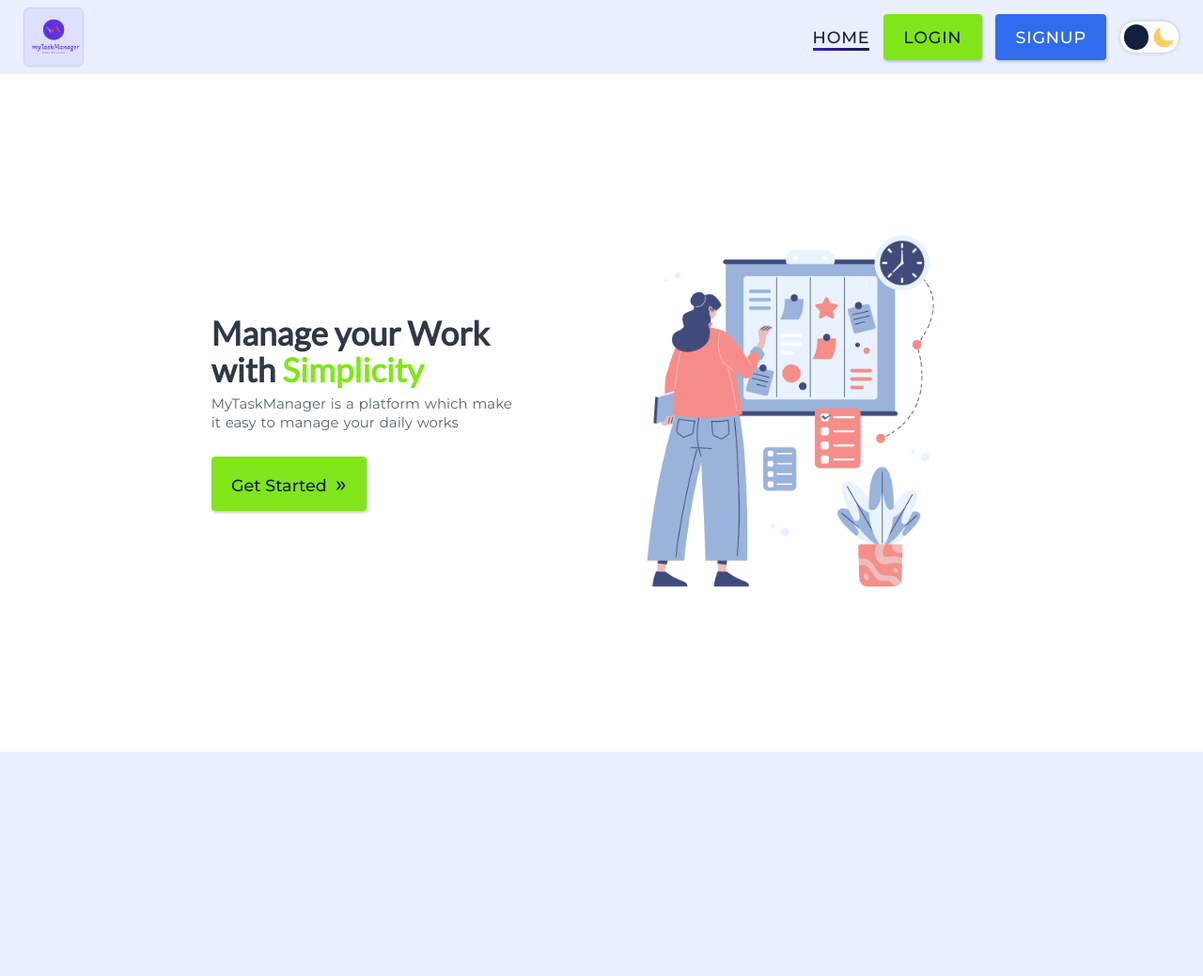
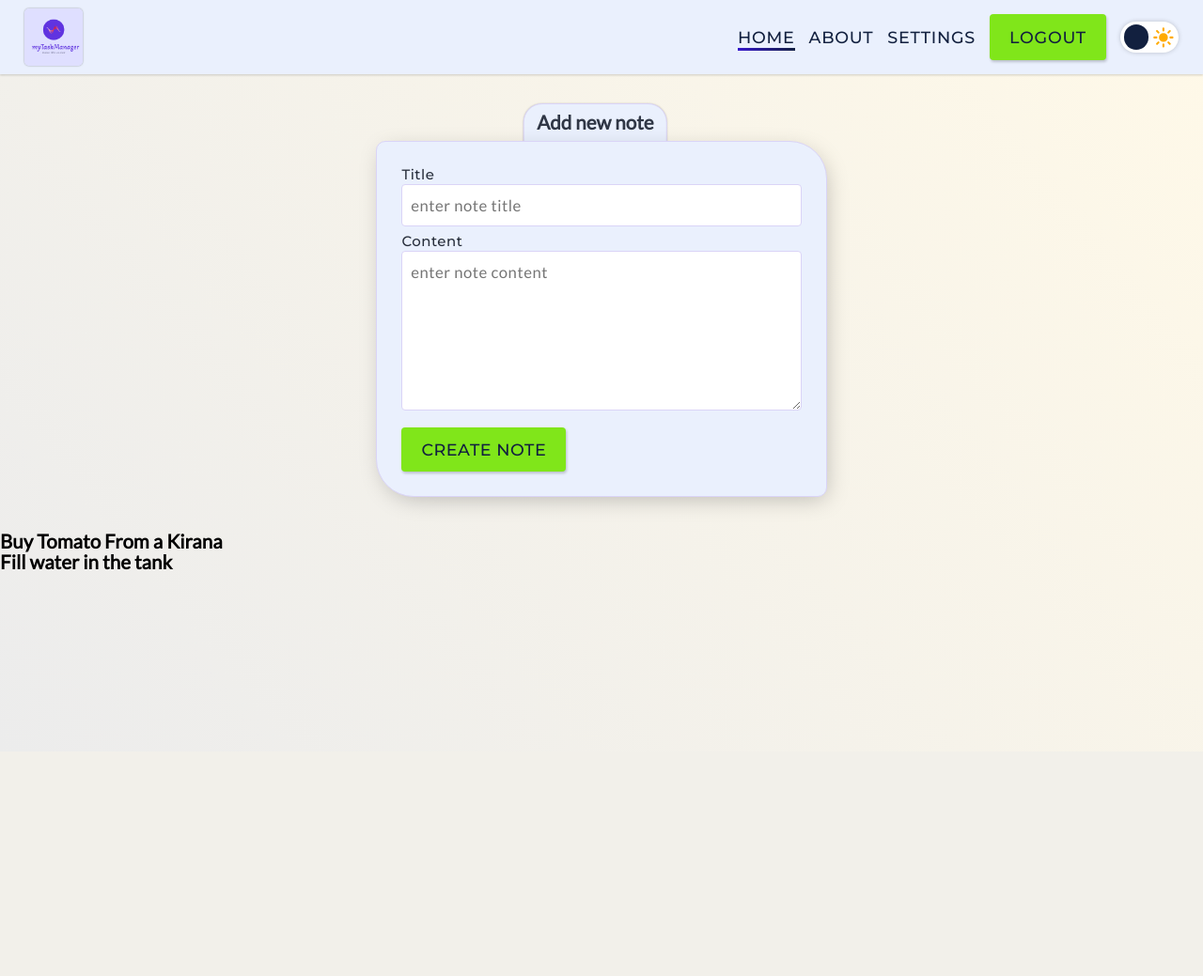
Before and after one commit to Rahulbaran/myTaskManager, a Flask app: page / in a window 1280 px wide. Shown: the top 1039 px of the page at 94% size. After the commit the page ends 607 px from the top, so only its background shows below. Run offline with Flask 2, Linux system fonts and the light colour scheme; a user stored in the database is signed in; tables that the repository leaves empty hold one stand-in row (values such as "Sample post"); some libraries are stand-ins or nearby versions.

Commit message:
feat: add form for creating new note
Added some comments in .gitignore file
Created a new form for taking note
Updated navigation bar for logged in user
Included settings.html & about.html templates
Used gradient in heading in homepage

```diff
--- a/task_manager/form.py
+++ b/task_manager/form.py
@@ -1,6 +1,6 @@
 from flask_wtf import FlaskForm, RecaptchaField
 from wtforms.validators import EqualTo, DataRequired, ValidationError, Length
-from wtforms.fields.simple import StringField, EmailField, PasswordField, SubmitField, BooleanField
+from wtforms.fields.simple import StringField, EmailField, PasswordField, SubmitField, BooleanField, TextAreaField
 from .models import User
 
 
--- a/task_manager/routes.py
+++ b/task_manager/routes.py
@@ -10,6 +10,11 @@
 @app.route("/home")
 def home():
     return render_template("home.html", title="Homepage")
+
+
+@app.route("/about")
+def about():
+    return render_template("about.html", title="About")
 
 
 @app.route("/signup", methods=["GET", "POST"])
@@ -50,3 +55,9 @@
     logout_user()
     flash("You have logout successfully", "info")
     return redirect(url_for("home"))
+
+
+@app.route("/settings")
+@login_required
+def settings():
+    return render_template("settings.html", title="Settings")
--- a/task_manager/static/scss/_Base.scss
+++ b/task_manager/static/scss/_Base.scss
@@ -42,7 +42,8 @@
   --error-clr: rgb(209, 20, 20);
   --warning-bg-color: hsl(0, 100%, 85%);
   --info-bg-color: hsl(220, 62%, 72%);
-  --color-limegreen: #80e61a;
+  --limegreen-color: #80e61a;
+  --light-yellow-color: #d9f733;
 
   /*!=========== FONT STACKS =============*/
   --font-lato: "Lato", sans-serif;
@@ -81,6 +82,7 @@
   font: var(--font-wt-400) $base-font / var(--body-lh) var(--font-montserrat);
   background: linear-gradient(50deg, var(--body-bg-color-1), var(--body-bg-color-2));
   position: relative;
+  min-height: 100vh;
 }
 
 @supports (block-size: 13px) and (inline-size: 13px) {
--- a/task_manager/static/scss/_Forms.scss
+++ b/task_manager/static/scss/_Forms.scss
@@ -56,7 +56,8 @@
     @include flex(flex-start, flex-start, column);
 
     @supports (min-inline-size: 100%) and (padding-inline: 0.5rem) {
-      input {
+      input,
+      textarea {
         min-inline-size: 100%;
         padding-inline: $base-padding;
         padding-block: $base-padding * 1.2;
@@ -64,21 +65,22 @@
     }
 
     @supports not ((min-inline-size: 100%) and (padding-inline: 0.5rem)) {
-      min-width: 100%;
-      padding: $base-padding * 1.2 $base-padding;
+      input,
+      textarea {
+        min-width: 100%;
+        padding: $base-padding * 1.2 $base-padding;
+      }
     }
 
-    input {
-      letter-spacing: 0.5px;
-      color: var(--form-label-clr);
-    }
-
-    input {
+    input,
+    textarea {
       font-size: $base-font * 0.95;
       border-radius: var(--rad-4);
       border: 1px solid var(--clr-blue-100);
       font-family: "Lato", sans-serif;
       background-color: var(--form-input-bg-clr);
+      letter-spacing: 0.5px;
+      color: var(--form-label-clr);
     }
 
     .form__input--error {
--- a/task_manager/static/scss/_Home.scss
+++ b/task_manager/static/scss/_Home.scss
@@ -75,7 +75,10 @@
       }
 
       span {
-        color: var(--color-limegreen);
+        color: var(--limegreen-color);
+        background-image: linear-gradient(35deg, var(--limegreen-color), var(--light-yellow-color));
+        background-clip: text;
+        -webkit-text-fill-color: transparent;
       }
     }
 
--- a/task_manager/static/scss/_Layout.scss
+++ b/task_manager/static/scss/_Layout.scss
@@ -68,13 +68,12 @@
         color: var(--clr-yellow);
       }
 
-      ion-icon[name="sunny"] {
+      ion-icon[name="moon"] {
         left: 0.2rem;
       }
 
       ion-icon + ion-icon {
         right: 0.2rem;
-        color: var(--clr-yellow-300);
       }
 
       span {
--- /dev/null
+++ b/task_manager/templates/about.html
@@ -0,0 +1,5 @@
+{% extends "layout.html" %}
+{% set active_page="about" %}
+
+{% block body %}
+{% endblock %}
--- a/task_manager/templates/home.html
+++ b/task_manager/templates/home.html
@@ -1,7 +1,58 @@
 {% extends 'layout.html' %}
 {% set active_page='home' %}
 
+{% block style %}
+    <style>
+        .form--container {
+            min-block-size: 60vh;
+        }
+        textarea {
+            resize: vertical;
+        }
+    </style>
+{% endblock %}
+
 {% block body %}
+{% if current_user.is_authenticated %}
+    <main class="form--container new--note--form--container">
+        <section>
+            <h1>Add new note</h1>
+
+            <form class="form" autocomplete="off" spellcheck="false">
+
+                <div class="form__group">
+                    <label for="title">Title</label>
+                    <input type="text" required name="title" id="title" placeholder="enter note title">
+                </div>
+
+                <div class="form__group">
+                    <label for="content">Content</label>
+                    <textarea rows="7" minlength="10" maxlength="500" placeholder="enter note content"></textarea>
+                </div>
+
+                <div class="form__submit--group">
+                    <input type="submit" class="btn-limegreen txt-darkblue" value="Create Note">
+                </div>
+            </form>
+        </section>
+    </main>
+
+    <section class="notes--container">
+        <div class="notes__cards">
+            <article class="note__card">
+                <h3 class="note__card--title">
+                    Buy Tomato From a Kirana
+                </h3>
+            </article>
+
+            <article class="note__card">
+                <h3 class="note__card--title">
+                    Fill water in the tank
+                </h3>
+            </article>
+        </div>
+    </section>
+{% else %}
     <main class="container container--home--main">
 
         <section class="container__text--wrapper">
@@ -63,6 +114,7 @@
             <img src="{{url_for('static',filename='site-images/Celebrating-Success.png')}}" alt="Illustration showing success in career">
         </div>
     </section>
+{% endif %}
 {% endblock %}
 
 {% block script %}
--- a/task_manager/templates/layout.html
+++ b/task_manager/templates/layout.html
@@ -79,15 +79,30 @@
                 <li>
                     <a href="{{url_for('home')}}" class="navigation__tab navigation__link {{'navigation__tab--active' if active_page=='home' else ''}} txt-primary" title='Home'>Home</a>
                 </li>
+
+                <li>
+                    <a href="{{url_for('about')}}" class="navigation__tab navigation__link {{'navigation__tab--active' if active_page=='about' else ''}} txt-primary" title='About'>About</a>
+                </li>
+
+                {% if current_user.is_authenticated %}
+                <li>
+                    <a href="{{url_for('settings')}}" class="navigation__tab navigation__link {{'navigation__tab--active' if active_page=='settings' else ''}} txt-primary" title='Settings'>Settings</a>
+                </li>
+                <li>
+                    <a href="{{url_for('logout')}}" class="navigation__tab btn-limegreen txt-darkblue" title='Logout'>Logout</a>
+                </li>
+
+                {% else %}
                 <li>
                     <a href="{{url_for('login')}}" class="navigation__tab btn-limegreen txt-darkblue" title='Login'>Login</a>
                 </li>
                 <li>
                     <a href="{{url_for('signup')}}" class="navigation__tab btn-primary txt-white" title='Signup'>Signup</a>
                 </li>
+                {% endif %}
                 <li class="color__mode--toggler">
+                    <ion-icon name="moon"></ion-icon>
                     <ion-icon name="sunny"></ion-icon>
-                    <ion-icon name="moon"></ion-icon>
                     <span title='Change Color Mode' class="toggler__ball"></span>
                 </li>
             </ul>
--- /dev/null
+++ b/task_manager/templates/settings.html
@@ -0,0 +1,5 @@
+{% extends "layout.html" %}
+{% set active_page="settings" %}
+
+{% block body %}
+{% endblock %}
```
Also changed, not shown: task_manager/static/css/style.css, 2 other files.
